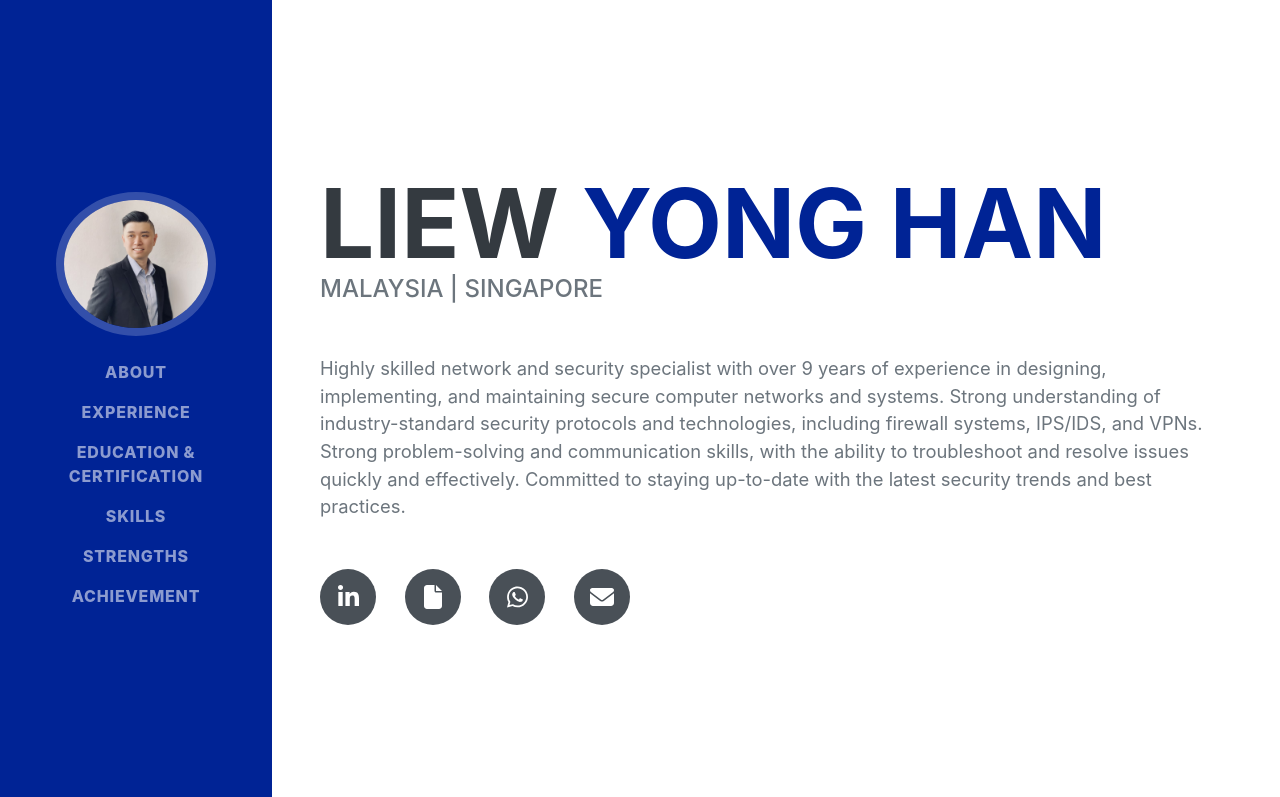
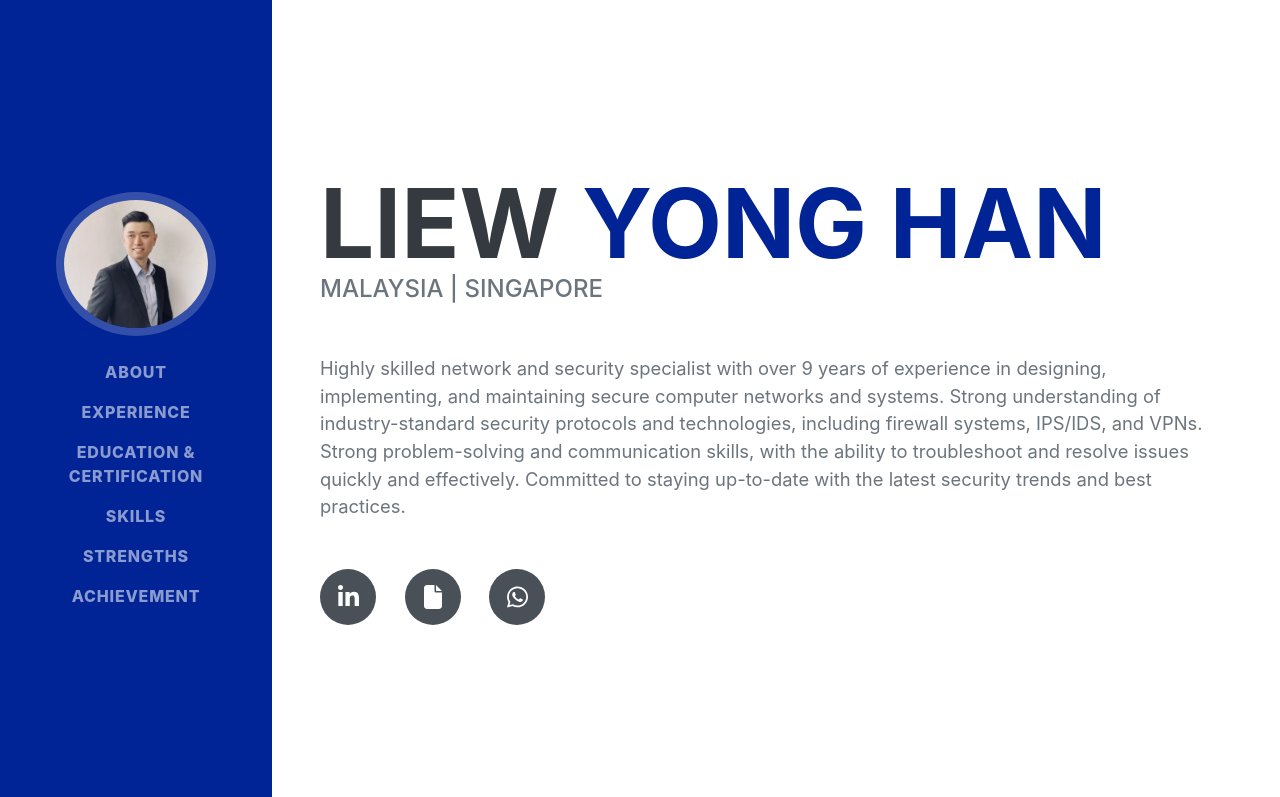
Before and after one commit to yonghan1003/about, a plain HTML site: page index.html in a window 1280 px wide. Shown: the top 797 px of the page. Drawn offline with Linux system fonts and the light colour scheme; a web font is replaced by a local one.

Commit message:
Comment out email social icon link
Comment out the email social icon link in the footer.

```diff
--- a/index.html
+++ b/index.html
@@ -56,7 +56,7 @@
                         <a class="social-icon" href="https://tinyurl.com/bdzetkhd"><i class="fab fa-linkedin-in"></i></a>
 						<a class="social-icon" href="https://tinyurl.com/4877xjz2"><i class="fa fa-file" aria-hidden="true"></i></a>
 						<a class="social-icon" href="https://tinyurl.com/yc5rssff"><i class="fa-brands fa-whatsapp"></i></a>
-					    <a class="social-icon" href="https://tinyurl.com/mrxrwwfw"><i class="fa-solid fa-envelope"></i></a>
+					  <!--  <a class="social-icon" href="https://tinyurl.com/mrxrwwfw"><i class="fa-solid fa-envelope"></i></a>-->
                     </div>
                 </div>
             </section>
```
